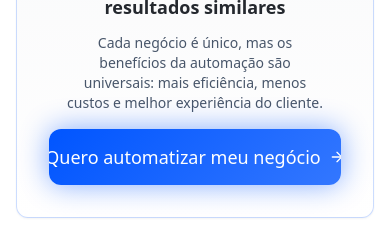
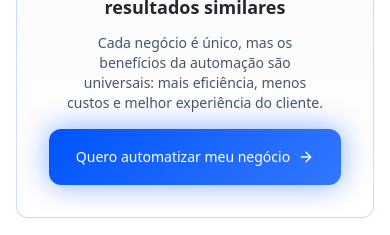
Before and after one commit to matheus23515151/mugix-digital-hub, a React (Vite) app: page / in a window 390 px wide. Shown: the part 6020-6255 px from the top of the page. Built offline with nearby package versions, Linux system fonts and the light colour scheme.

Commit message:
Fix: Ensure text visibility
The AI is fixing an issue where text is not visible.

```diff
--- a/src/components/BeforeAfter.tsx
+++ b/src/components/BeforeAfter.tsx
@@ -215,9 +215,9 @@ const BeforeAfter = () => {
                   mais eficiência, menos custos e melhor experiência do cliente.
                 </p>
                 <div className="flex justify-center">
-                  <Button variant="cta" size="xl" className="hover-glow">
-                    Quero automatizar meu negócio
-                    <ArrowRight className="w-5 h-5" />
+                  <Button variant="cta" size="xl" className="hover-glow text-sm sm:text-base md:text-lg">
+                    <span className="text-primary-foreground">Quero automatizar meu negócio</span>
+                    <ArrowRight className="w-4 h-4 sm:w-5 sm:h-5 flex-shrink-0" />
                   </Button>
                 </div>
               </CardContent>
```
